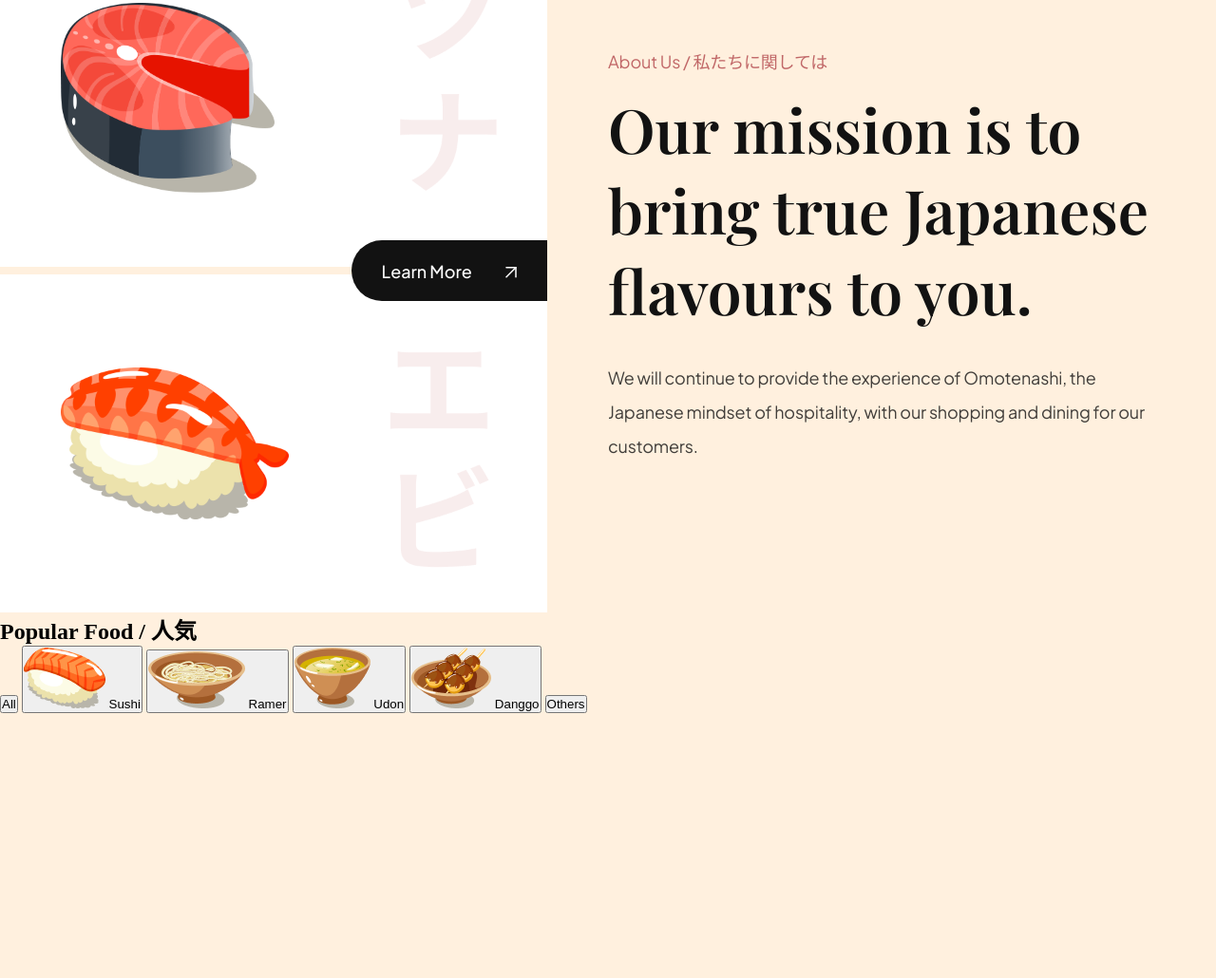
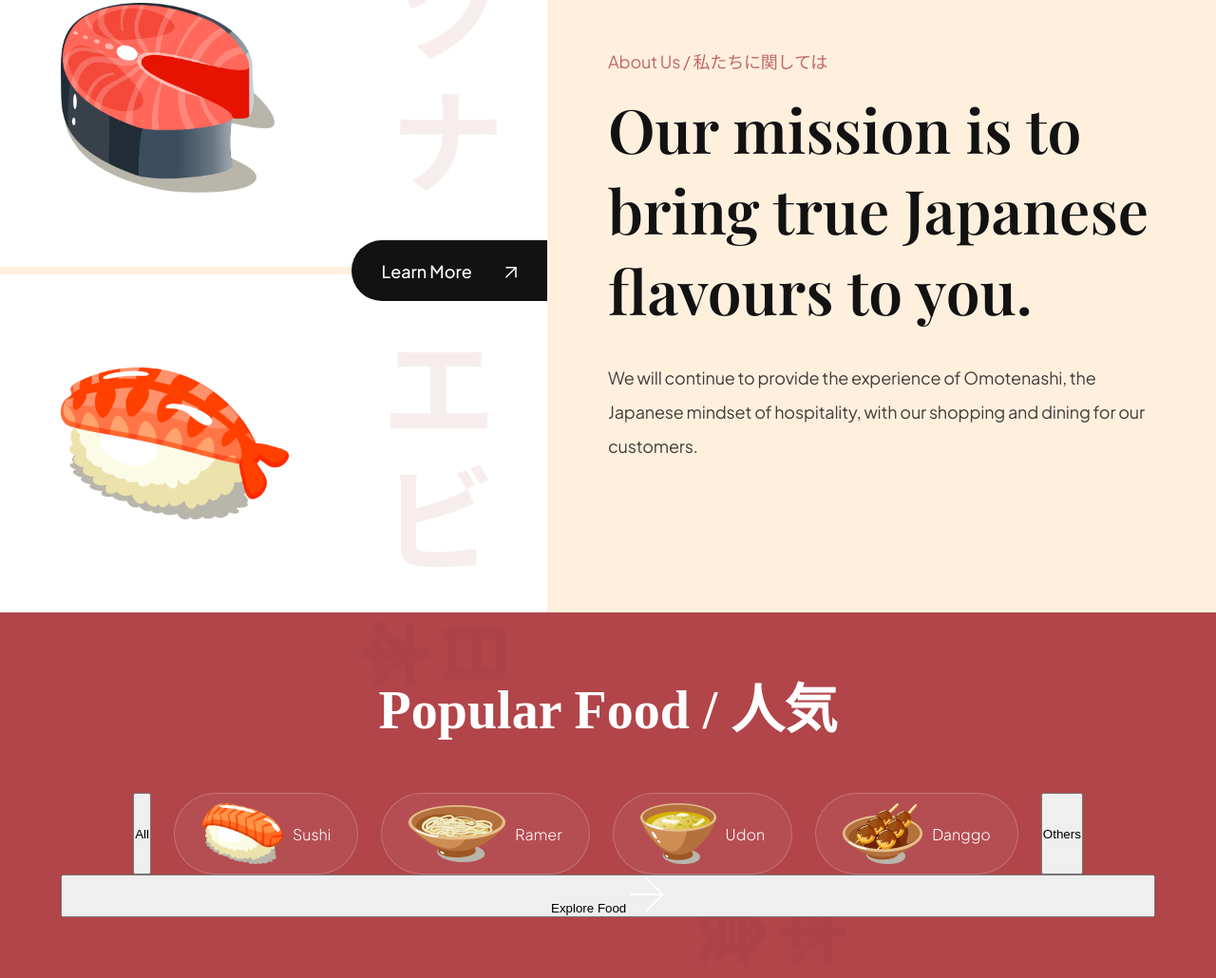
Before and after one commit to GhosTHaise/Sushi-Website, a website built with Vite: page index.html in a window 1280 px wide. Shown: the part 867-1897 px from the top of the page at 95% size. Before the commit the page ends 1618 px from the top, so only its background shows below. Built offline with nearby package versions, Linux system fonts and the light colour scheme; files whose address does not match are found by name.

Commit message:
Add style to title and filter

```diff
--- a/css/sections/popular.css
+++ b/css/sections/popular.css
@@ -0,0 +1,53 @@
+.popular-foods{
+    padding : 64px;
+
+    display: flex;
+    flex-direction: column;
+
+    background-color: var(--primary-color);
+    background-image: url("../../assets/popular_bg.png");
+    background-position: center;
+    background-repeat: no-repeat;
+    background-size: contain;
+
+    overflow: hidden;
+}
+
+.popular-foods__title{
+    font-size: 56px;
+    font-family: var(--playfair-dsplay);
+    font-weight: 600;
+    line-height: 78px;
+    color: #fff;
+    text-align: center;
+}
+
+.popular-foods__filters{
+    margin-top: 48px;
+    max-width: 100%;
+    overflow-x: auto;
+
+    display: flex;
+    justify-content: center;
+    gap: 24px;
+}
+
+.popular-foods__filter-btn{
+    padding: 10px 28px;
+
+    display: flex;
+    flex-direction : row;
+    align-items: center;
+    gap: 10px;
+
+    background: rgba(255, 255, 255, 0.05);
+    border: 1px solid rgba(255, 255, 255, 0.2);
+    border-radius:  46px;
+
+    font-size: 16px;
+    font-weight: 300;
+    line-height: 25px;
+    font-family: var(--plus-jakarta-sans);
+    color: #fff;
+    cursor: pointer;
+}
--- a/index.html
+++ b/index.html
@@ -146,7 +146,7 @@
   </section>
 
   <section
-    class="popular-food"
+    class="popular-foods"
     id="Menu">
       <h2
         class="popular-foods__title"
@@ -154,7 +154,7 @@
         Popular Food / 人気
       </h2>
 
-      <div class="popular-food__filters sushi__hide-scrollbar">
+      <div class="popular-foods__filters sushi__hide-scrollbar">
           <button class="popular-food__filters-btn active">
               All
           </button>
@@ -187,7 +187,16 @@
           </button>
       </div>
 
+      <div class="popular-foods__catalog">
 
+      </div>
+
+      <button class="popular-food__button">
+          Explore Food
+          <img
+            src="assets/arrow-right.svg"
+            alt="arrow-right">
+      </button>
   </section>
 
   <script src="js/script.js" type="module"></script>
```
